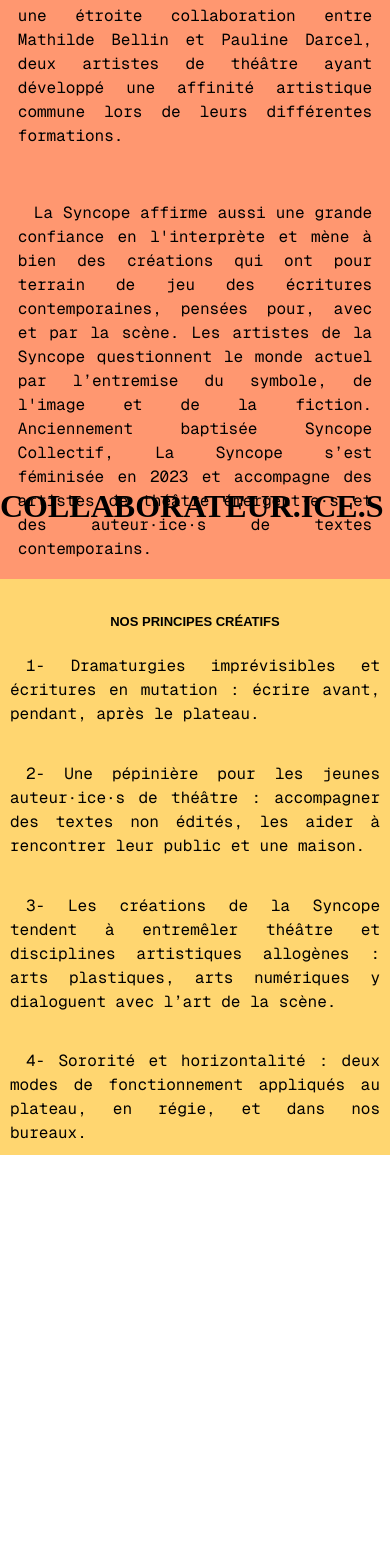
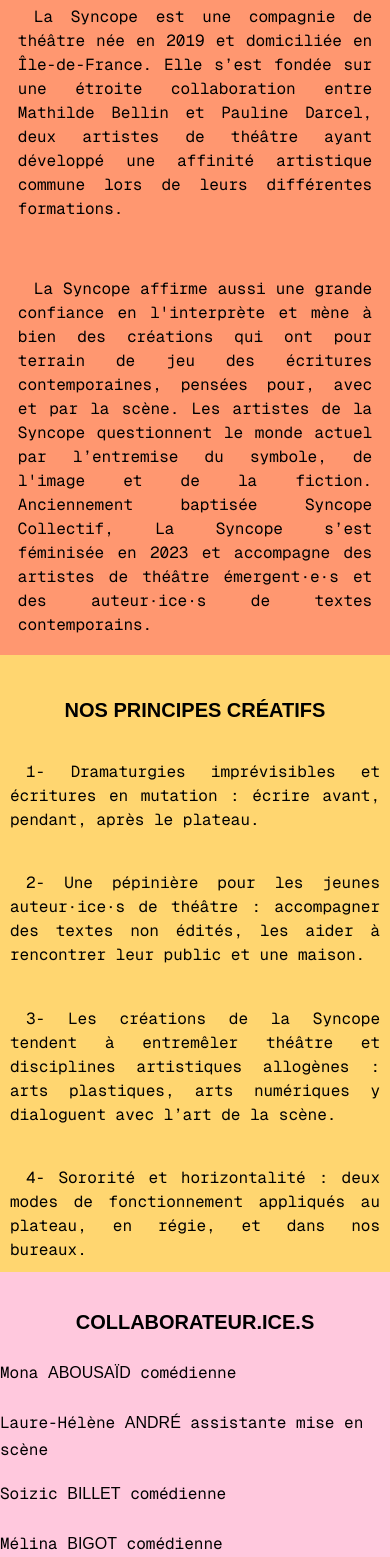
Before and after one commit to Louissnsn/LaSyncopeV2, a Next.js app: page / in a window 390 px wide. Shown: the part 440-1997 px from the top of the page. Before the commit the page ends 1595 px from the top, so only its background shows below. Built offline with nearby package versions, Linux system fonts and the light colour scheme; a web font is replaced by a local one.

Commit message:
style for collaborateurices

```diff
--- a/app/components/Collaborateurices.js
+++ b/app/components/Collaborateurices.js
@@ -2,8 +2,113 @@ import styles from "@/styles/Collaborateurices.module.css";
 export default function Collaborateurices() {
   return (
     <div className={styles.parent}>
-      <h1 className={styles.titre}>COLLABORATEUR.ICE.S</h1>
-      <div className={styles.leftContainer}></div>
+      <h3 className={styles.titre}>COLLABORATEUR.ICE.S</h3>
+      <div className={styles.leftContainer}>
+        <p className={styles.text}>
+          Mona <span className={styles.noms}>ABOUSAÏD</span> comédienne
+        </p>
+        <br />
+        <p className={styles.text}>
+          Laure-Hélène <span className={styles.noms}>ANDRÉ</span> assistante
+          mise en scène
+        </p>
+        <br />
+        <p className={styles.text}>
+          Soizic <span className={styles.noms}>BILLET</span> comédienne
+        </p>
+        <br />
+        <p className={styles.text}>
+          Mélina <span className={styles.noms}>BIGOT</span> comédienne
+        </p>
+        <br />
+        <p className={styles.text}>
+          Nicolas <span className={styles.noms}>BLANDIN</span> monteur vidéo,
+          photographe
+        </p>
+        <br />
+        <p className={styles.text}>
+          Laure <span className={styles.noms}>BLATTER</span> comédienne
+        </p>
+        <br />
+        <p className={styles.text}>
+          Matisse <span className={styles.noms}>BONZON</span> comédien
+        </p>
+        <br />
+        <p className={styles.text}>
+          Émily <span className={styles.noms}>BÜCKER</span> cheffe monteuse
+        </p>
+        <br />
+        <p className={styles.text}>
+          Noémie <span className={styles.noms}>CAPRON</span> comédienne
+        </p>
+        <br />
+        <p className={styles.text}>
+          Marguerite <span className={styles.noms}>CHAIGNE</span> comédienne
+        </p>
+        <br />
+        <p className={styles.text}>
+          Vassia <span className={styles.noms}>CHAVAROCHE</span> auteur, metteur
+          en scène Sibille CLAIR comédienne
+        </p>
+        <br />
+        <p className={styles.text}>
+          Catherine <span className={styles.noms}>COQ</span> autrice, lectrice
+        </p>
+        <br />
+        <p className={styles.text}>
+          Juliette <span className={styles.noms}>DUCERF</span> comédienne
+        </p>
+        <br />
+        <p className={styles.text}>
+          Felipe <span className={styles.noms}>FONSECA NOBRE</span> comédien
+        </p>
+        <br />
+        <p className={styles.text}>
+          Rose <span className={styles.noms}>GUILLON</span> comédienne,
+          régisseuse, assistante mise en scène
+        </p>
+        <br />
+        <p className={styles.text}>
+          Aurélien <span className={styles.noms}>HOUVER</span> comédien
+        </p>
+        <br />
+        <p className={styles.text}>
+          Nicolas <span className={styles.noms}>HADOT</span> créateur sonore
+        </p>
+        <br />
+        <p className={styles.text}>
+          Marius <span className={styles.noms}>ORJOLLET</span> régisseur son
+        </p>
+        <br />
+        <p className={styles.text}>
+          Anne <span className={styles.noms}>PULCE</span> monteuse
+        </p>
+        <p className={styles.text}>
+          Gabriella <span className={styles.noms}>RAULT</span> comédienne
+        </p>
+        <br />
+        <p className={styles.text}>
+          Mathias <span className={styles.noms}>SAÏL</span> régisseur vidéo
+        </p>
+        <br />
+        <p className={styles.text}>
+          Isadora <span className={styles.noms}>TELES DE CASTRO E COSTA</span>{" "}
+          vidéaste, graphiste
+        </p>
+        <br />
+        <p className={styles.text}>
+          Ghazal <span className={styles.noms}>ZATI</span> comédienne{" "}
+        </p>
+        <br />
+        <p className={styles.text}>
+          Mathieu <span className={styles.noms}>PICARD</span> musicien
+        </p>
+        <br />
+        <p className={styles.text}>
+          Alma <span className={styles.noms}>LIVERT</span> comédienne
+        </p>
+        <br />
+      </div>
       <div className={styles.rightContainer}></div>
     </div>
   );
--- a/app/components/CquoiLaSyncope.js
+++ b/app/components/CquoiLaSyncope.js
@@ -5,7 +5,7 @@ export default function Cquoi() {
       <h1 className={styles.titre}>LA SYNCOPE</h1>
       <div className={styles.leftContainer}>
         <h3 className={styles.sousTitre}>
-          QU&apos;EST-CE QUE C&apos;EST QUE CETTE SYNCOPE
+          QU&apos;EST-CE QUE C&apos;EST QUE CETTE SYNCOPE ?
         </h3>
         <div className={styles.textLeft}>
           <p className={styles.textDescription}>
--- a/app/page.module.css
+++ b/app/page.module.css
@@ -1,5 +1,5 @@
-.page {
+/* .page {
   --foreground-rgb: 255, 255, 255;
-  --background-start-rgb: 255, 255, 255; /* Set to white even in dark mode */
-  --background-end-rgb: 255, 255, 255; /* Set to white even in dark mode */
-}
+  --background-start-rgb: 255, 255, 255;
+  --background-end-rgb: 255, 255, 255;
+} */
--- a/app/styles/Collaborateurices.module.css
+++ b/app/styles/Collaborateurices.module.css
@@ -7,9 +7,59 @@
   background-color: #ffc8dd;
 }
 .titre {
+  grid-area: 1 / 1 / 2 / 13;
+  font-family: var(--font-combine, Arial, sans-serif);
+  text-align: center;
+  font-size: 4em;
+  max-width: 100%;
+  margin-top: 2%;
+  line-height: 150%;
+}
+.text {
+  font-family: var(--font-geist-mono, "Courier New", monospace);
 }
 .leftContainer {
+  height: auto;
+  width: 100%;
 }
 
 .rightContainer {
+  height: auto;
+  width: 100%;
 }
+.noms {
+  font-family: var(--font-combine, Arial, sans-serif);
+}
+
+@media (min-width: 300px) and (max-width: 780px) {
+  .parent {
+    display: flex;
+    flex-direction: column;
+    height: auto;
+    width: 100%;
+  }
+
+  .titre {
+    font-size: 20px;
+    display: block;
+    padding-top: 7%;
+    margin-top: 2%;
+  }
+  .leftContainer {
+    height: auto;
+    width: 100%;
+    margin-top: 5%;
+  }
+
+  .noms {
+    width: 100%;
+    text-align: center;
+    font-family: var(--font-combine, Arial, sans-serif);
+    line-height: 2;
+  }
+
+  .rightContainer {
+    height: auto;
+    width: 100%;
+  }
+}
--- a/app/styles/Cquoi.module.css
+++ b/app/styles/Cquoi.module.css
@@ -5,7 +5,7 @@
   grid-column-gap: 0px;
   grid-row-gap: 0px;
   width: 100%;
-  height: 100vh;
+  height: auto;
 }
 
 .leftContainer {
@@ -15,7 +15,7 @@
 
 .textDescription {
   text-align: justify;
-  margin-top: 4%;
+  margin-top: 5%;
   font-family: var(--font-geist-mono, "Courier New", monospace);
   padding: 10px;
   text-indent: 1em;
@@ -38,7 +38,8 @@
 
 .sousTitre {
   font-family: var(--font-combine, Arial, sans-serif);
-  font-size: small;
+  font-size: 20px;
+  line-height: 2;
   text-align: center;
   padding-top: 5%;
 }
```
